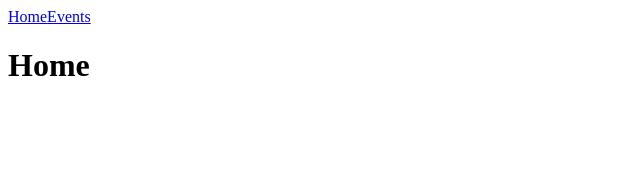
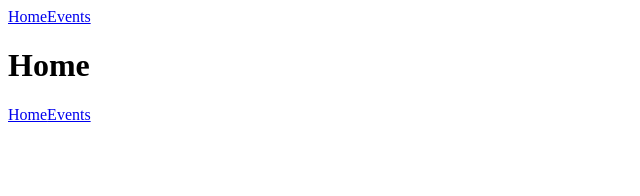
Before and after one commit to Arkine/cra-graphql, a React app: page / in a window 1280 px wide. Shown: the top 196 px of the page, without its empty margins (0-640 px from the left). Built offline with nearby package versions, Linux system fonts and the light colour scheme; what react-router-redux would draw is missing.

Commit message:
added custom layouts for the header and footeR

```diff
--- a/src/common/components/index.js
+++ b/src/common/components/index.js
@@ -1,4 +1,5 @@
 export { default as EventsFeed } from './EventsFeed';
 export { default as LoadingSpinner } from './LoadingSpinner';
 export { default as ErrorMessage } from './ErrorMessage';
-export { default as PrimaryNavigation } from './PrimaryNavigation';
+export { default as Header } from './layouts/Header';
+export { default as Footer } from './layouts/Footer';
--- /dev/null
+++ b/src/common/components/layouts/Footer.js
@@ -0,0 +1,17 @@
+import React from 'react';
+
+import {
+	FooterNavigation
+} from '../navigation';
+
+export default class Footer extends React.PureComponent {
+	render() {
+		return (
+			<div className="Footer">
+				<div className="Footer__wrapper">
+					<FooterNavigation />
+				</div>
+			</div>
+		);
+	}
+}
--- /dev/null
+++ b/src/common/components/layouts/Header.js
@@ -0,0 +1,17 @@
+import React from 'react';
+
+import {
+	PrimaryNavigation
+} from '../navigation';
+
+export default class Header extends React.PureComponent {
+	render() {
+		return (
+			<header className="Header">
+				<div className="Header__wrapper">
+					<PrimaryNavigation />
+				</div>
+			</header>
+		);
+	}
+}
--- /dev/null
+++ b/src/common/components/navigation/FooterNavigation.js
@@ -0,0 +1,17 @@
+import React from 'react';
+import { Link } from 'react-router-dom';
+
+export default class FooterNavigation extends React.PureComponent {
+	render() {
+		return(
+			<div className="FooterNavigation">
+				<div className="FooterNavigation__wrapper">
+					<nav className="FooterNavigation__nav">
+						<Link to="/">Home</Link>
+						<Link to="/events">Events</Link>
+					</nav>
+				</div>
+			</div>
+		);
+	}
+}
--- /dev/null
+++ b/src/common/components/navigation/index.js
@@ -0,0 +1,2 @@
+export {default as PrimaryNavigation} from './PrimaryNavigation';
+export {default as FooterNavigation} from './FooterNavigation';
--- a/src/common/components/pages/App.js
+++ b/src/common/components/pages/App.js
@@ -1,16 +1,17 @@
 import React from 'react';
 
-import {
-	PrimaryNavigation
-} from '../';
+import Header from '../layouts/Header';
+import Footer from '../layouts/Footer';
 
 export default class App extends React.Component {
 	render() {
 		return (
 			<main className="App">
-				<PrimaryNavigation />
+				<Header />
 
 				{this.props.children}
+
+				<Footer />
 			</main>
 		);
 	}
```
Also changed, not shown: src/common/components/navigation/PrimaryNavigation.js (renamed from src/common/components/PrimaryNavigation.js).
